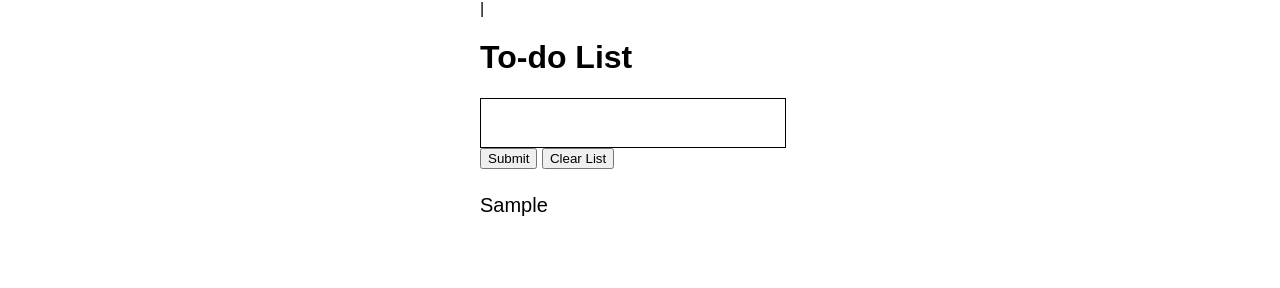
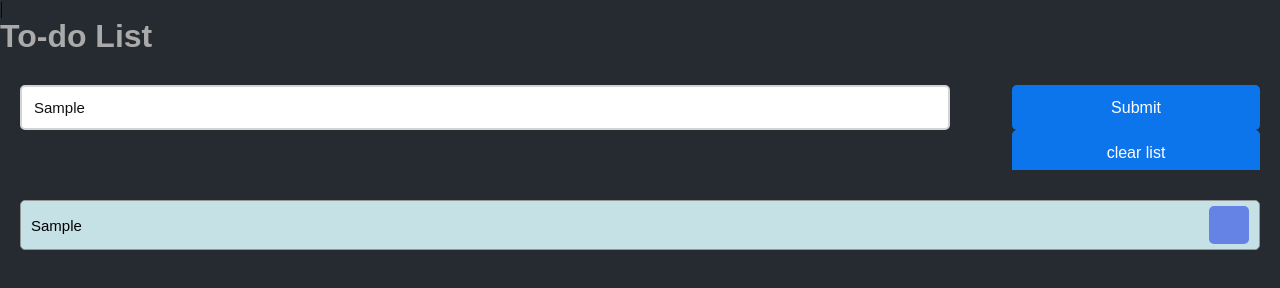
Before and after one commit to Ealdrich3/Final-Programing-assignment, a plain HTML site: page index.html in a window 1280 px wide. Both pictures are taken after typing "Sample" into the empty fields and a click on the button "Submit". Drawn offline with Linux system fonts and the light colour scheme.

Commit message:
finished to-do list program
final product for my final assignment

```diff
--- a/app.js
+++ b/app.js
@@ -1,20 +1,26 @@
-let addtodobutton = document.getElementById('addtodo');
-let todocontainer = document.getElementById('todocontainer');
-let inputfield = document.getElementById('inputfield');
-let btnClearlist = document.querySelector('button');
-let paragraph = document.querySelectorAll('p');
+document.querySelector('#push').onclick = function(){
+  if(document.querySelector('#newtask input').value.length == 0){
+      alert("Kindly Enter Task Name!!!!")
+  }
 
-addtodobutton.addEventListener('click', function(){
-    var paragraph = document.createElement('p')
-    paragraph.classList.add('paragraph-styling')
-    paragraph.innerText = inputfield.value;
-    todocontainer.appendChild(paragraph);
-    inputfield.value = "";
-    paragraph.addEventListener('click', function(){
-        paragraph.style.textDecoration = "line-through";
-    })
-    btnClearlist.addEventListener('click', () => {
-        paragraph.forEach(input => input.value = '');
-    });
+  else{
+      document.querySelector('#tasks').innerHTML += `
+          <div class="task">
+              <span id="taskname">
 
-});
+                  ${document.querySelector('#newtask input').value}
+              </span>
+              <button class="delete">
+                  <i class="far fa-trash-alt"></i>
+              </button>
+          </div>
+      `;
+
+      var current_tasks = document.querySelectorAll(".delete");
+      for(var i=0; i<current_tasks.length; i++){
+          current_tasks[i].onclick = function(){
+              this.parentNode.remove();
+          }
+      }
+  }
+}
--- a/index.html
+++ b/index.html
@@ -10,8 +10,12 @@
 <body>
 	|<h1> To-do List </h1>
     <div class="conatiner">
-        <input id="inputfield" type="text"><button id="addtodo">Submit</button>
-        <button>Clear List</button>
+        <div id="newtask">
+            <input type="text" placeholder="Add Tasks">
+            <button id="push">Submit</button>
+            <button id="empty">clear list</button>
+        </div>
+        <div id="tasks"></div>
         <div class="to-dos" id="todocontainer">
         </div>
     </div>
--- a/styles.css
+++ b/styles.css
@@ -1,36 +1,100 @@
-html, body {
-    width: 50%;
-    margin: 0 auto;
-    font-family:Arial, Helvetica, sans-serif;
+
+*,
+*:before,
+*:after{
+    padding: 0;
+    margin: 0;
+    box-sizing: border-box;
+}
+body{
+    height: 100vh;
+    background: #252b31;
+}
+.container{
+    width: 40%;
+    top: 50%;
+    left: 50%;
+    background: white;
+    border-radius: 10px;
+    min-width: 450px;
+    position: absolute;
+    min-height: 100px;
+    transform: translate(-50%,-50%);
+}
+#newtask{
+    position: relative;
+    padding: 30px 20px;
+}
+#newtask input{
+    width: 75%;
+    height: 45px;
+    padding: 12px;
+    color: #111111;
+    font-weight: 500;
+    position: relative;
+    border-radius: 5px;
+    font-family: 'Poppins',sans-serif;
+    font-size: 15px;
+    border: 2px solid #d1d3d4;
 }
 
-.container {
-    width: 360px;
+#newtask input:focus{
+    outline: none;
+    border-color: #0d75ec;
+}
+#newtask button{
+    position: relative;
+    float: right;
+    font-weight: 500;
+    font-size: 16px;
+    background-color: #0d75ec;
+    border: none;
+    color: #ffffff;
+    cursor: pointer;
+    outline: none;
+    width: 20%;
+    height: 45px;
+    border-radius: 5px;
+    font-family: 'Poppins',sans-serif;
+}
+#tasks{
+    border-radius: 10px;
+    width: 100%;
+    position: relative;
+    background-color:   #252b31;
+    padding: 30px 20px;
+    margin-top: 10px;
 }
 
-#inputfield {
-    width: 300px;
-    height: 46px;
-    border: 1px solid black;
+.task{
+    border-radius: 5px;
+    align-items: center;
+    justify-content: space-between;
+    border: 1px solid #939697;
+    cursor: pointer;
+    background-color: #c5e1e6;
+    height: 50px;
+    margin-bottom: 8px;
+    padding: 5px 10px;
+    display: flex;
+}
+.task span{
+    font-family: 'Poppins',sans-serif;
+    font-size: 15px;
+    font-weight: 400;
+}
+.task button{
+    background-color: #6583e5;
+    color: #ffffff;
+    border: none;
+    cursor: pointer;
     outline: none;
-    font-size: 25px;
-    vertical-align: middle;
+    height: 100%;
+    width: 40px;
+    border-radius: 5px;
 }
 
-#addToDo {
-    height: 50px;
-    width: 50px;
-    border: 1px solid black
-    vertical-align middle;
-    font-size: 30px;
+h1{
+    font-family: Arial, sans-serif;
+    color: #aaaaaa;
 }
-
-.to-dos {
-    margin-top: 25px;
-}
-
-.paragraph-styling {
-    margin: 0;
-    cursor: pointer;
-    font-size: 20px;
-}
```
